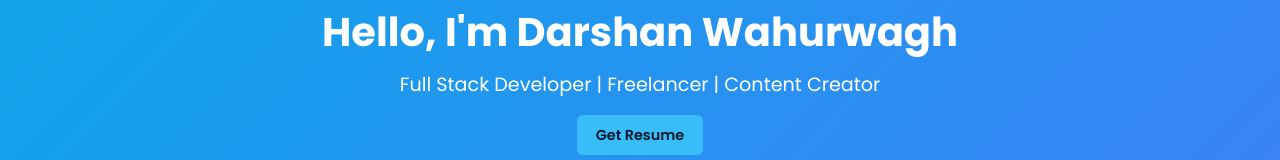
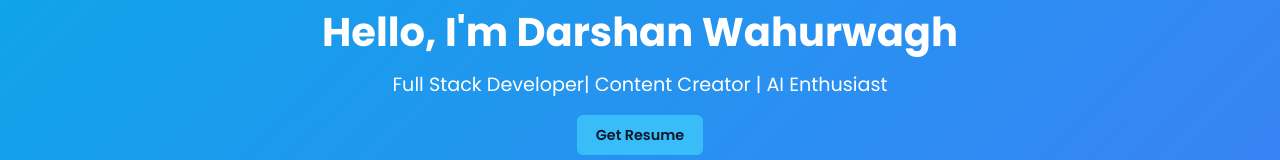
Before and after one commit to darshanwahurwagh/Responsive_Portfolio, a plain HTML site: page index.html in a window 1280 px wide. Shown: the part 134-294 px from the top of the page. Drawn offline with Linux system fonts and the light colour scheme.

Commit message:
Update index.html

```diff
--- a/index.html
+++ b/index.html
@@ -270,7 +270,7 @@
 
   <section class="hero">
     <h1>Hello, I'm Darshan Wahurwagh</h1>
-    <p>Full Stack Developer | Freelancer | Content Creator</p>
+    <p>Full Stack Developer| Content Creator | AI Enthusiast</p>
     <div class="resume-button">
       <a href="https://drive.google.com/file/d/1b8Tjet-Dry0-I9qRJn4Cgg6NfwhuCe6u/view?usp=drive_link" download aria-label="Download Resume">Get Resume</a>
     </div>
```
